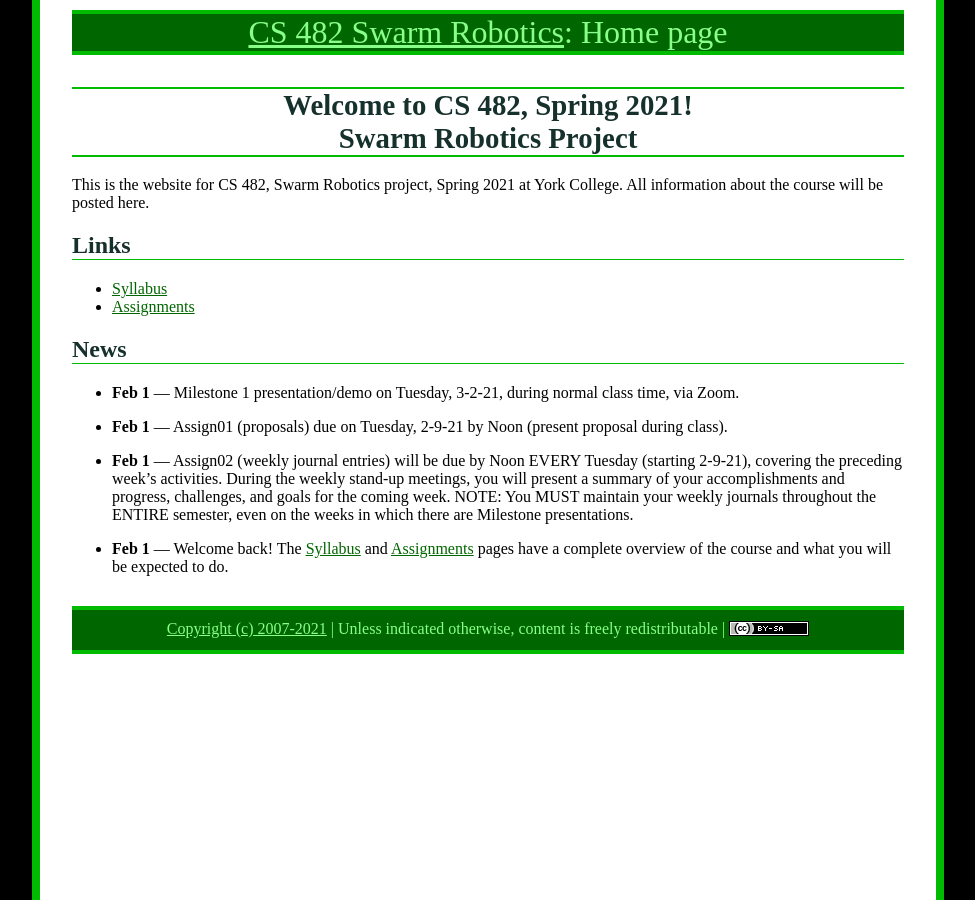
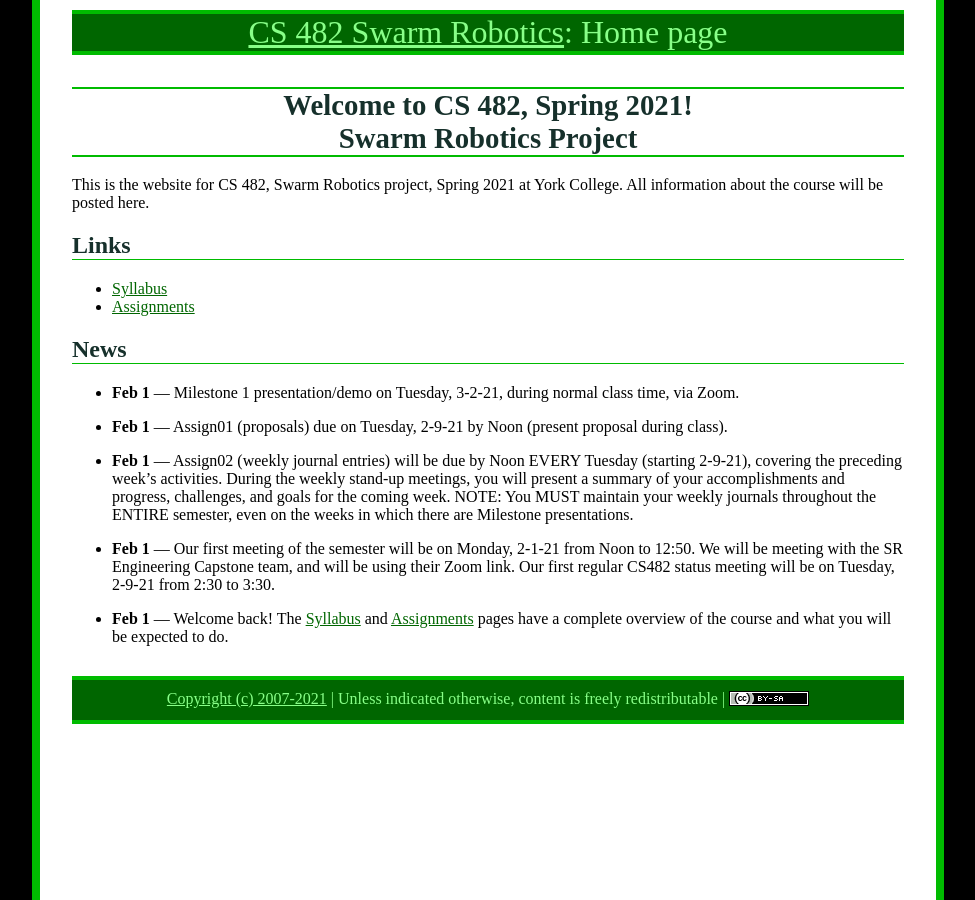
Before and after one commit to ycpcs/cs482-spring2021-SR, a Jekyll site: the page built from index.md, in a window 1280 px wide. Shown: the whole page, without its empty margins (152-1127 px from the left). Built offline with Jekyll 4.4.1, drawn with Linux system fonts in a browser that asks for light colours.

Commit message:
uddated news

```diff
--- a/index.md
+++ b/index.md
@@ -39,6 +39,8 @@ All information about the course will be posted here.
 
 * **Feb 1** &mdash; Assign02 (weekly journal entries) will be due by Noon EVERY Tuesday (starting 2-9-21), covering the preceding week's activities.  During the weekly stand-up meetings, you will present a summary of your accomplishments and progress, challenges, and goals for the coming week.  NOTE: You MUST maintain your weekly journals throughout the ENTIRE semester, even on the weeks in which there are Milestone presentations.
 
+* **Feb 1** &mdash; Our first meeting of the semester will be on Monday, 2-1-21 from Noon to 12:50.  We will be meeting with the SR Engineering Capstone team, and will be using their Zoom link.  Our first regular CS482 status meeting will be on Tuesday, 2-9-21 from 2:30 to 3:30.
+
 * **Feb 1** &mdash; Welcome back!  The [Syllabus](syllabus.html) and [Assignments](assign/index.html) pages have a complete overview of the course and what you will be expected to do.
 
 <!-- vim:set wrap: -->
```
